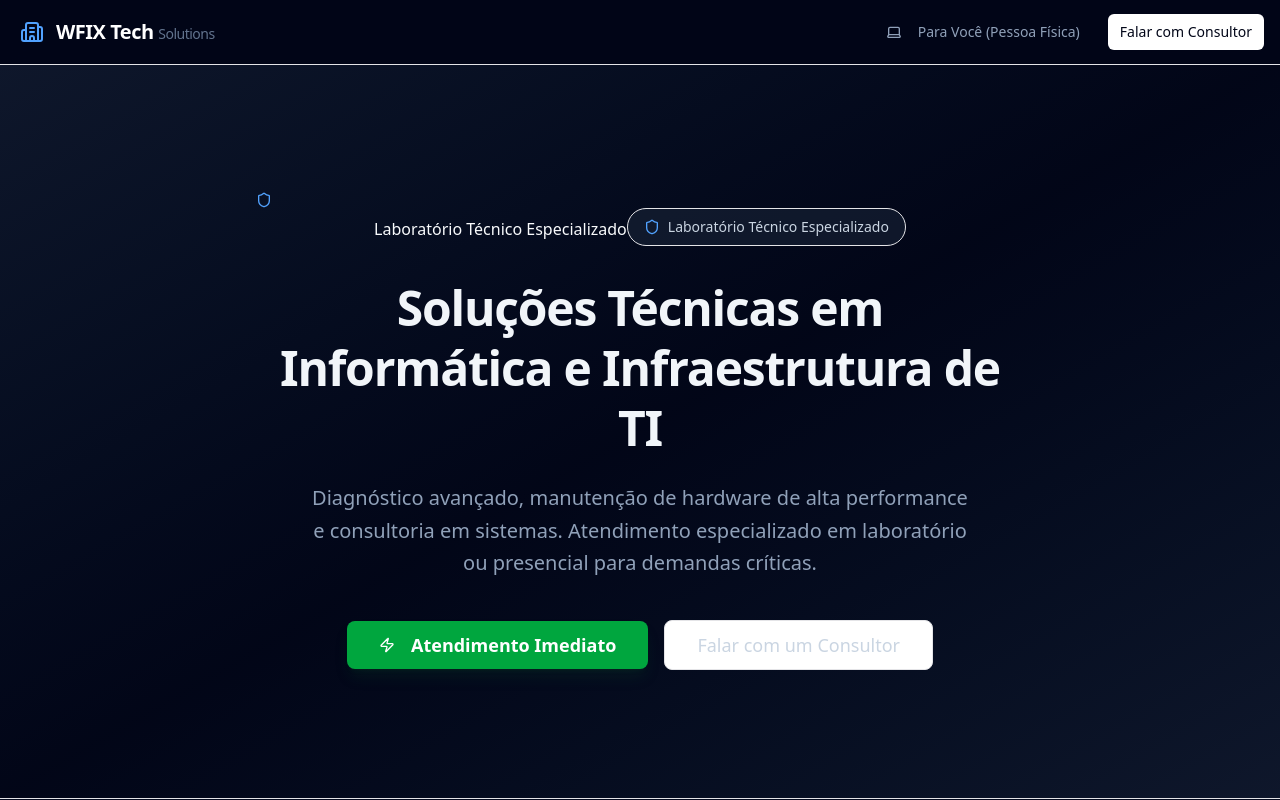
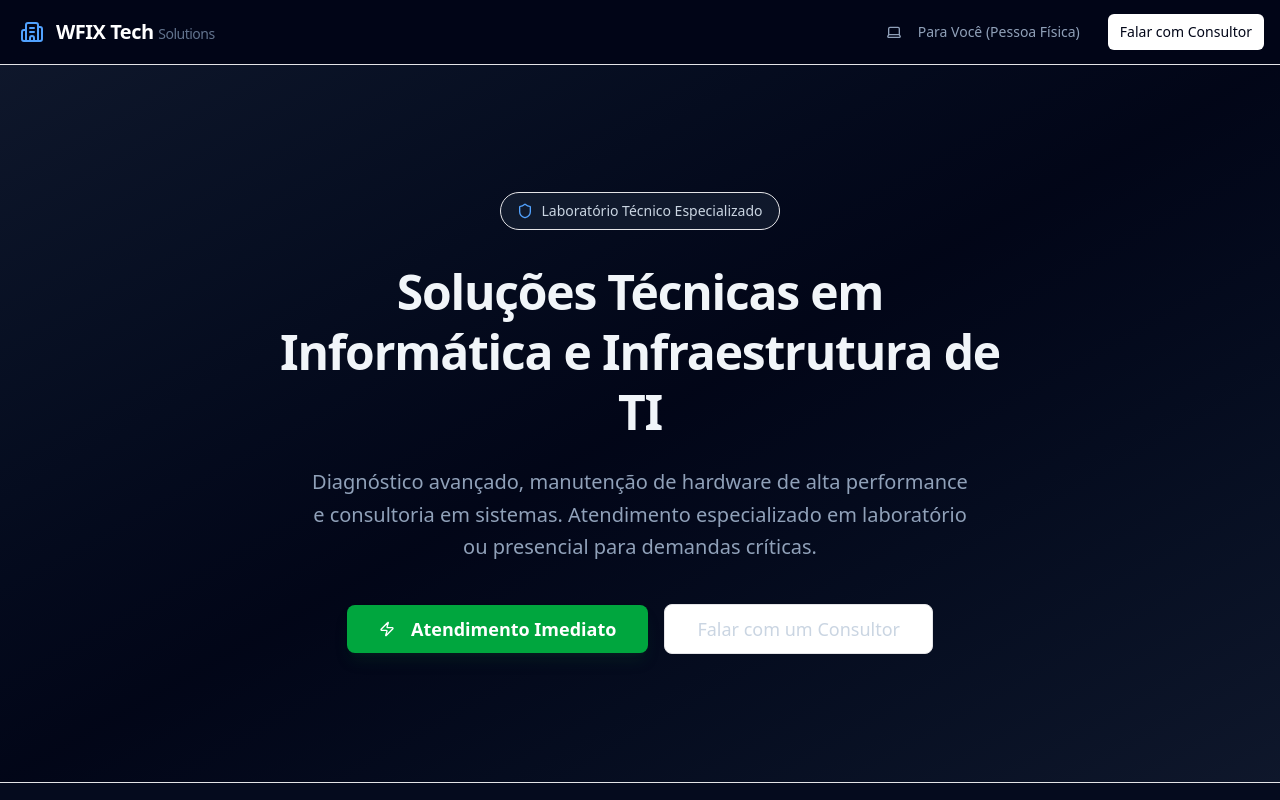
Before and after one commit to wheslancardoso/wtechprot, a Next.js app: page / in a window 1280 px wide. Shown: the top 800 px of the page. Built offline with nearby package versions, Linux system fonts and the light colour scheme; no server answers.

Commit message:
fix: remove duplicated hero shield badge

```diff
--- a/src/components/landing/business-landing.tsx
+++ b/src/components/landing/business-landing.tsx
@@ -135,8 +135,6 @@ export function BusinessLanding() {
 
                     <div className="container relative mx-auto px-4">
                         <div className="max-w-3xl mx-auto text-center">
-                            <Shield className="w-4 h-4 text-blue-400" />
-                            Laboratório Técnico Especializado
                             <div className="inline-flex items-center gap-2 px-4 py-2 rounded-full bg-slate-800/50 border border-slate-700/50 text-slate-300 text-sm font-medium mb-8">
                                 <Shield className="w-4 h-4 text-blue-400" />
                                 Laboratório Técnico Especializado
```
